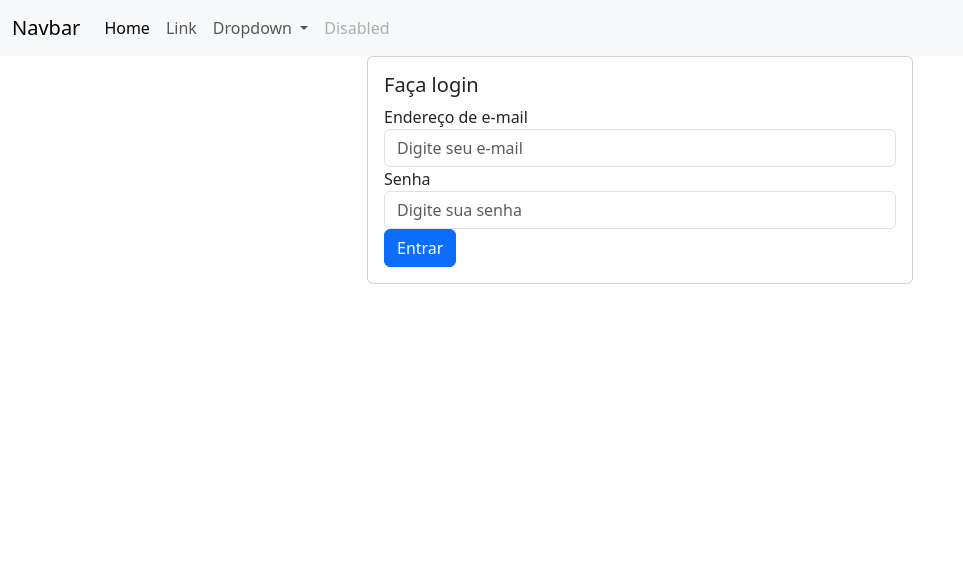
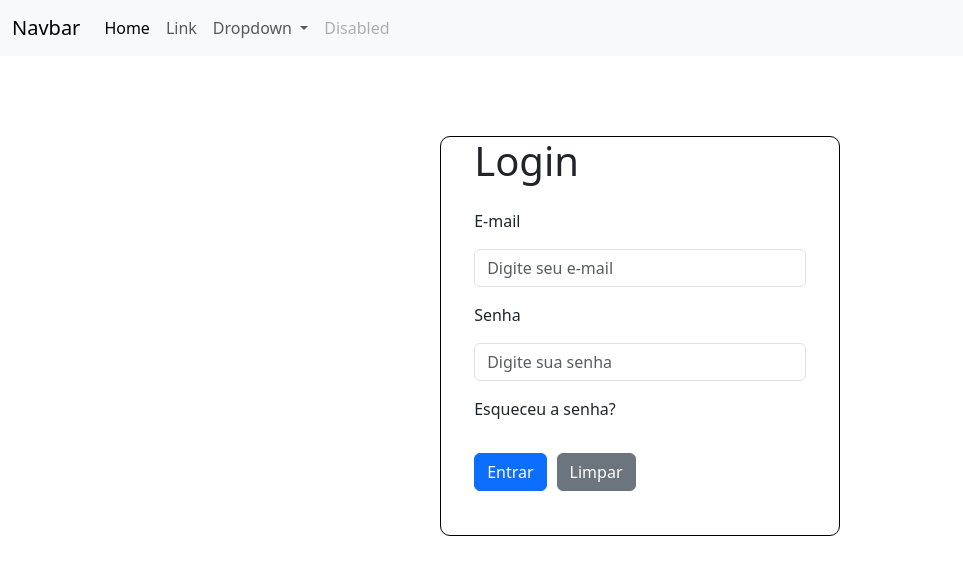
Before and after one commit to fersilverio/fig-trader, a Vue app: page /login in a window 1280 px wide. Shown: the top 574 px of the page, without its empty margins (0-963 px from the left). Built offline with nearby package versions, Linux system fonts and the light colour scheme.

Commit message:
Update Login.vue

```diff
--- a/src/views/Login.vue
+++ b/src/views/Login.vue
@@ -1,24 +1,30 @@
 <template>
-    <div class="container">
-        <div class="row">
-            <div class="col-md-6 offset-md-3">
-                <div class="card">
-                    <div class="card-body">
-                        <h5 class="card-title">Faça login</h5>
+    <div style="display: flex; flex-direction: row; justify-content: center;">
+        <div class="container_custom_area">
+            <div class="col-md-10">
+                <div style="margin-bottom: 10px;">
+                    <h1>Login</h1>
                     <form>
                         <div class="form-group">
-                                <label for="email">Endereço de e-mail</label>
+                            <label class="py-3" for="email">E-mail</label>
                             <input type="email" class="form-control" id="email" placeholder="Digite seu e-mail">
                         </div>
                         <div class="form-group">
-                                <label for="senha">Senha</label>
+                            <label for="senha" class="py-3">Senha</label>
                             <input type="password" class="form-control" id="senha" placeholder="Digite sua senha">
                         </div>
-                            <button type="submit" class="btn btn-primary">Entrar</button>
+                        <p class="py-3">Esqueceu a senha?</p>
+                        <div class="a">
+
+                            <button type="submit" class="btn btn-primary button-custom">Entrar</button>
+                            <button type="submit" class="btn btn-secondary button-custom">Limpar</button>
+
+
+                        </div>
                     </form>
                 </div>
             </div>
-            </div>
+
         </div>
     </div>
 </template>
@@ -36,9 +42,25 @@ export default {
 
 .container_custom_area {
     margin-top: 10vh;
+    height: 50vh;
+    border-radius: 2.5%;
+    display: flex;
+    flex-direction: row;
+    justify-content: center;
     width: 50vh;
-    height: 50vh;
-    border-radius: 8%;
+    border: 1px solid black;
+
+
+}
+
+.button-custom {
+    margin-right: 10px;
+}
+
+.a {
+    display: flex;
+    flex-direction: row;
+    justify-content: flex-start;
 }
 
 .form-area {
```
Lines whose indentation alone changed are shown as unchanged.
